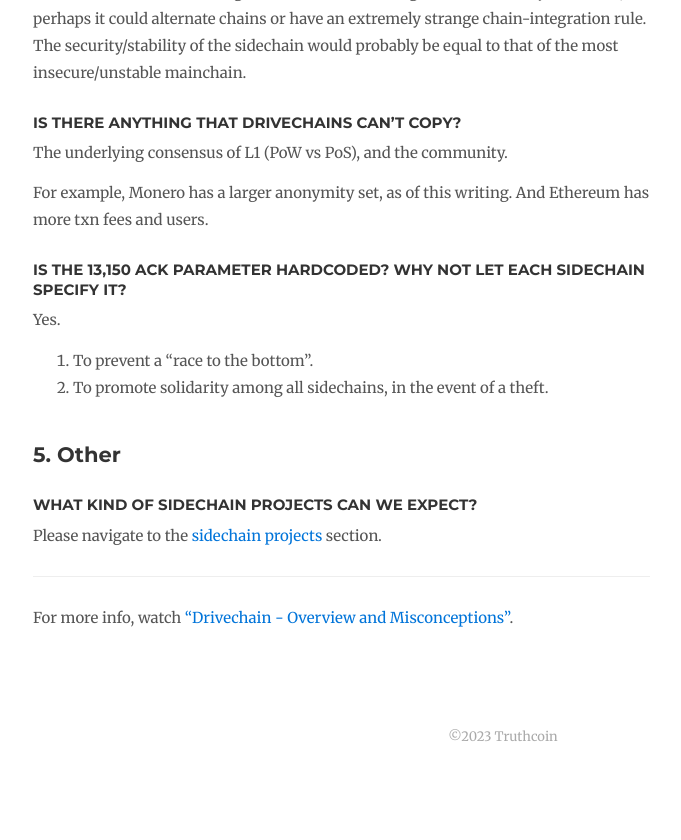
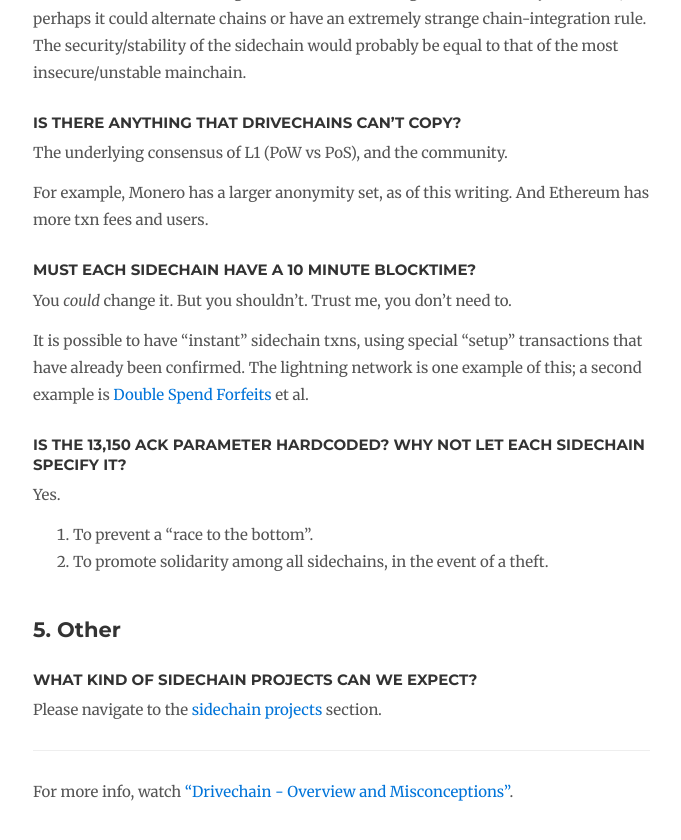
Before and after one commit to drivechain-project/drivechain.info, a Jekyll site: the page built from faq/index.md, in a window 1280 px wide and 900 px high, scrolled down 15607 px. Shown: the top 840 px of the window, without its empty margins (137-818 px from the left). Built offline with Jekyll 4.4.1, drawn with Linux system fonts in a browser that asks for light colours; comment, search, counter and statistics services are not loaded; before the commit the page ends 16396 px from its top, so only the background shows below that.

Commit message:
some edits

```diff
--- a/faq/index.md
+++ b/faq/index.md
@@ -577,6 +577,13 @@ The underlying consensus of L1 (PoW vs PoS), and the community.
 For example, Monero has a larger anonymity set, as of this writing. And Ethereum has more txn fees and users.
 
 
+### Must each sidechain have a 10 minute blocktime? ### {#interblocktime}
+
+You *could* change it. But you shouldn't. Trust me, you don't need to.
+
+It is possible to have "instant" sidechain txns, using special "setup" transactions that have already been confirmed. The lightning network is one example of this; a second example is [Double Spend Forfeits](https://x.com/Truthcoin/status/1701791091790352823?s=20) et al.
+
+
 ### Is the 13,150 ACK parameter hardcoded? Why not let each sidechain specify it? ### {#y13150}
 
 Yes.
```
Also changed, not shown: misinformation/index.md (+1 -1 lines).
